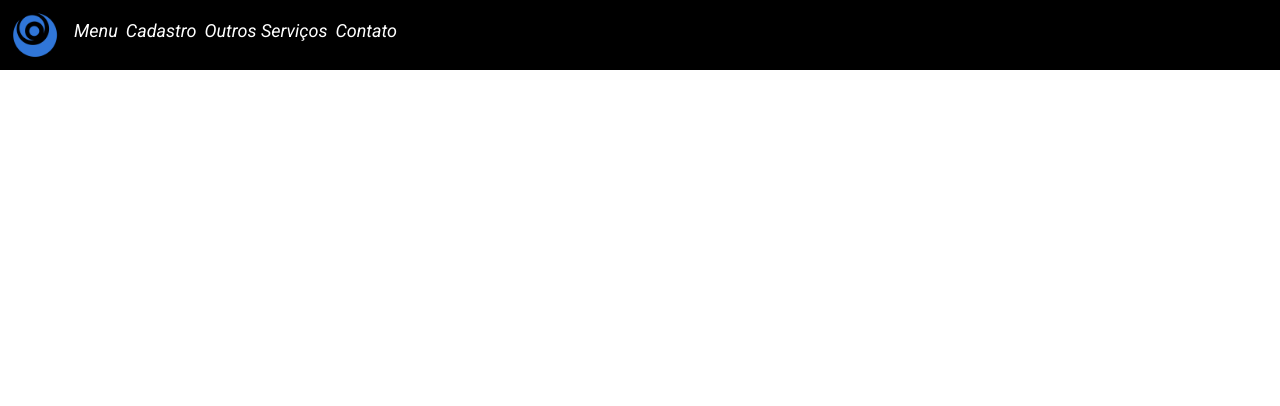
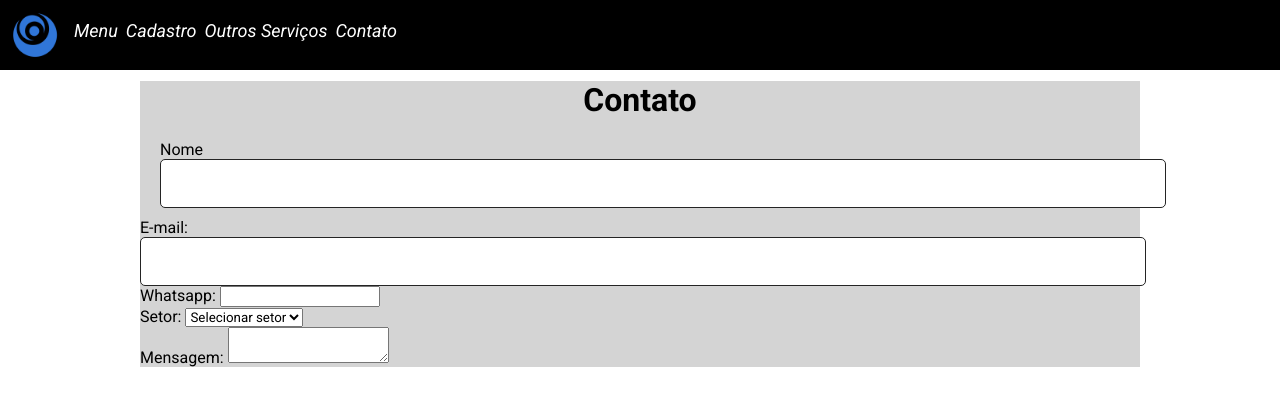
Before and after one commit to simasxv/Turma-Csharp-2022, a plain HTML site: page Aulas/contato.html in a window 1280 px wide. Drawn offline with Linux system fonts and the light colour scheme.

Commit message:
CONTINUAÇÃO CSS

```diff
--- a/Aulas/contato.html
+++ b/Aulas/contato.html
@@ -4,7 +4,7 @@
     <meta charset="UTF-8">
     <meta http-equiv="X-UA-Compatible" content="IE=edge">
     <meta name="viewport" content="width=device-width, initial-scale=1.0">
-    <link rel="stylesheet" href="css/styles.css">
+    <link rel="stylesheet" href="css/styles2.css">
     <title>Document</title>
 </head>
 
@@ -20,5 +20,53 @@
                 </nav>
 
     </header>
+    <main class="contatos">
+        <Center><h1>Contato</h1></Center>
+        <form action="" class="formulas">
+            <Center><h1>Contato</h1></Center>
+
+
+
+            <div class="nomes">
+                <label class="nomes1">Nome</label>
+                <input  type="text" class="caixa1" name="name" >
+
+            </div>
+
+            <div class="emails">
+
+                <label>E-mail:</label>
+                <input type="text" class="caixa2" name="email" >
+            </div>
+
+            <div class="telefones">
+
+                <label>Whatsapp:</label>
+                <input type="text" class="caixa3" name="contact" >
+            </div>
+            <div>
+
+                <label>Setor:</label>
+                <select name="setor" class="setor">
+                    <option value="">Selecionar setor</option>
+                    <option value="">RH</option>
+                    <option value=""></option>
+
+                </select>
+            </div>
+
+
+            <label>Mensagem:</label>
+            <textarea>
+
+            </textarea>
+        </form>
+
+
+
+
+
+
+    </main>
 
 </body>
--- a/Aulas/css/styles.css
+++ b/Aulas/css/styles.css
@@ -106,4 +106,35 @@ main{
     overflow: hidden;
     float: left;
     margin: 5px;
+
 }
+form.formulas{
+    margin: 0 auto;
+    padding: 1em;
+    border: 1px solid rgb(74, 184, 228);
+    background-color: rgb(74, 184, 228);
+    border-radius: 5px;
+
+}
+div.nomes label{
+    display: block;
+
+}
+input.caixa1{
+    width: 40%;
+    height: 20px;
+    display:inline-block;
+    margin-bottom: 10px;
+    margin-left: 2%;
+
+}
+
+input.caixa2{
+    width: 40%;
+    margin: 1%;
+    height: 20px;
+    display:inline-block;
+}
+div.emails label{
+    display: block;
+}
--- /dev/null
+++ b/Aulas/css/styles2.css
@@ -0,0 +1,68 @@
+@import url('https://fonts.googleapis.com/css2? family= Roboto:ital,wght@0,100;0,300;0,400;0,500;0,700;0,900;1,100;1,300;1,400;1,500;1,700; 1.900 & display=trocar');
+html, body{
+    margin: 0;
+    padding: 0;
+}
+
+*{
+    font-family: 'Roboto', sans-serif;
+
+}
+nav{
+    position: absolute;
+    left: 0;
+    top: 0;
+    width: 100%;
+    height: 70px;
+    background: #000000;
+
+}
+nav .Logosite{
+    float: left;
+    width: 70px;
+}
+/*configuração navegação*/
+nav a{
+    display: block;
+    width: auto;
+    height: 56px;
+    padding: 4px;
+    float: left;
+    background: rgb(0, 0, 0);
+    line-height: 53px;
+    color: #ffffff;
+    text-decoration: none;
+    font-size: 18px;
+    font-style: oblique;
+
+
+}
+form{
+    width: 1000px;
+    margin: 0 auto;
+    background-color:#d4d4d4;
+
+}
+div.nomes{
+    width: 100%;
+	display: inline-block;
+	float: left;
+	margin-bottom: 10px;
+	margin-left: 2%;
+}
+.nomes input{
+    width: 100%;
+	height: 45px;
+	border: 1px solid #242424;
+	text-indent: 15px;
+	border-radius: 5px;
+
+}
+.emails input{
+    width: 100%;
+	height: 45px;
+	border: 1px solid #242424;
+	text-indent: 15px;
+	border-radius: 5px;
+
+}
```
Also changed, not shown: Aulas/cadastro.html (+9 -42 lines), Aulas/servicos.html (+43 -0 lines).
